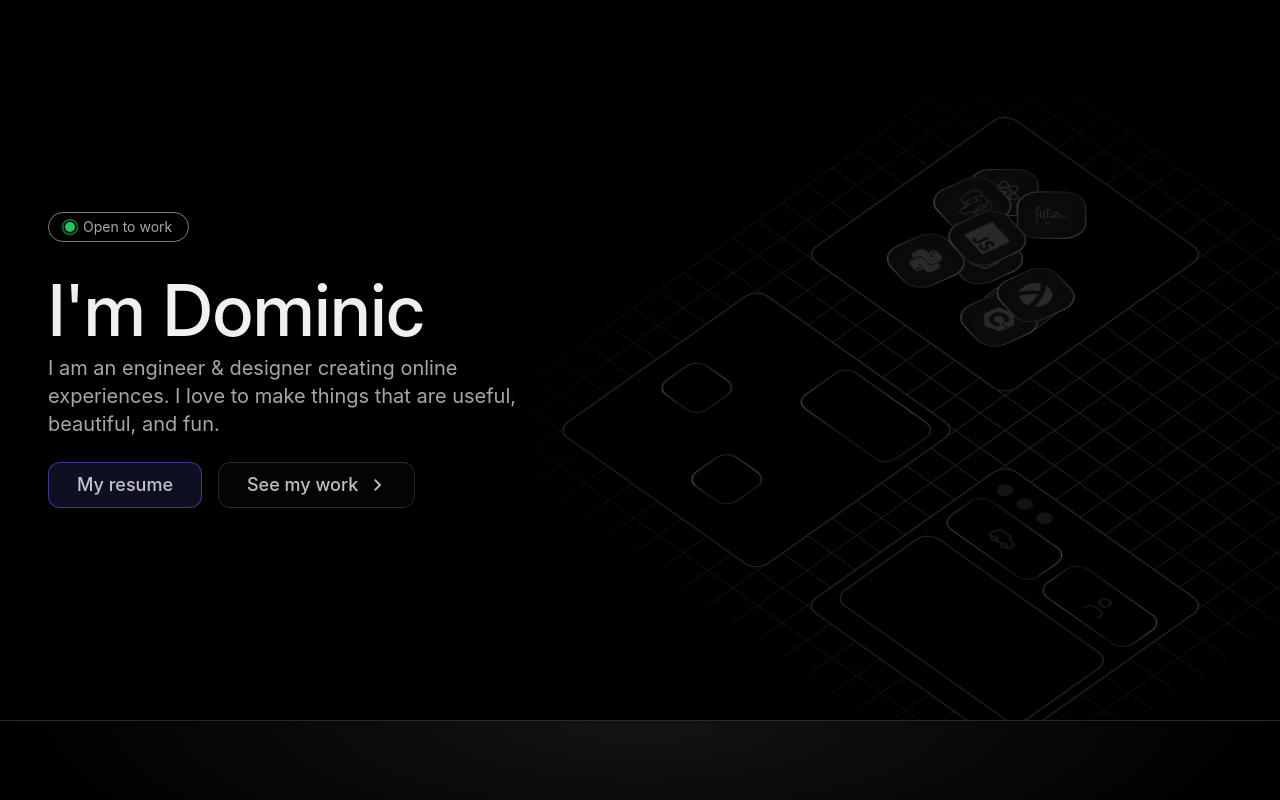
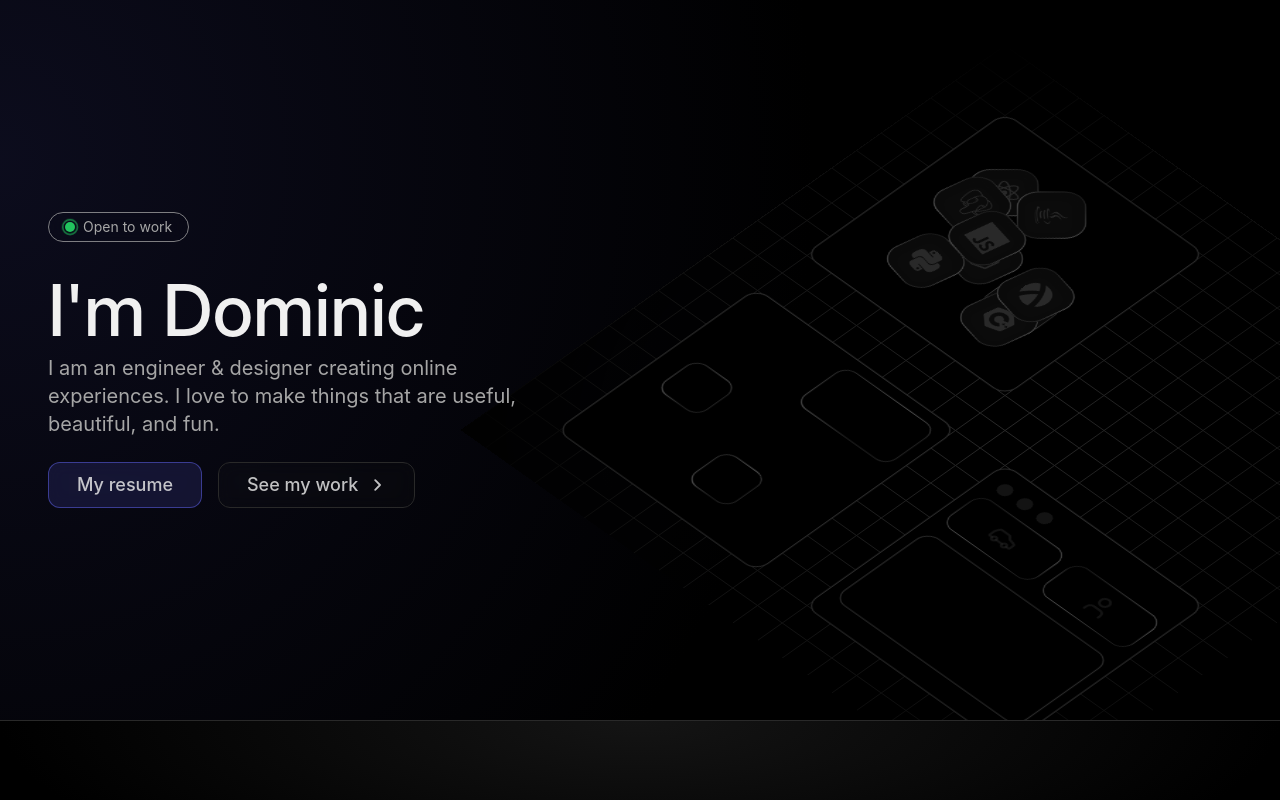
Before and after one commit to DominicClerici/portfolio-v7, a Next.js app: page / in a window 1280 px wide. Shown: the top 800 px of the page. Built offline with nearby package versions, Linux system fonts and the light colour scheme; no server answers.

Commit message:
bg gradient

```diff
--- a/app/globals.css
+++ b/app/globals.css
@@ -38,6 +38,13 @@
   }
   body {
     @apply bg-background text-foreground overflow-x-hidden;
+    background-image: radial-gradient(
+      at 0% 10%,
+      hsla(var(--primary) / 0.12) 0%,
+      hsla(var(--background) / 0.12) 45%
+    );
+    background-repeat: no-repeat;
+    background-size: 100vw 200vh;
   }
 }
 @layer utilities {
```
Also changed, not shown: app/_home/NewHero.tsx (+1 -7 lines).
